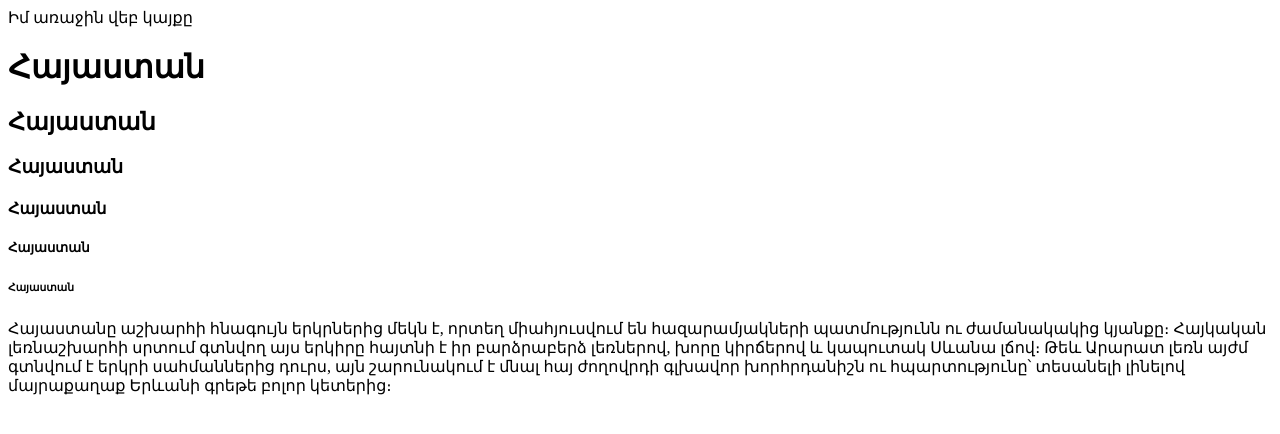
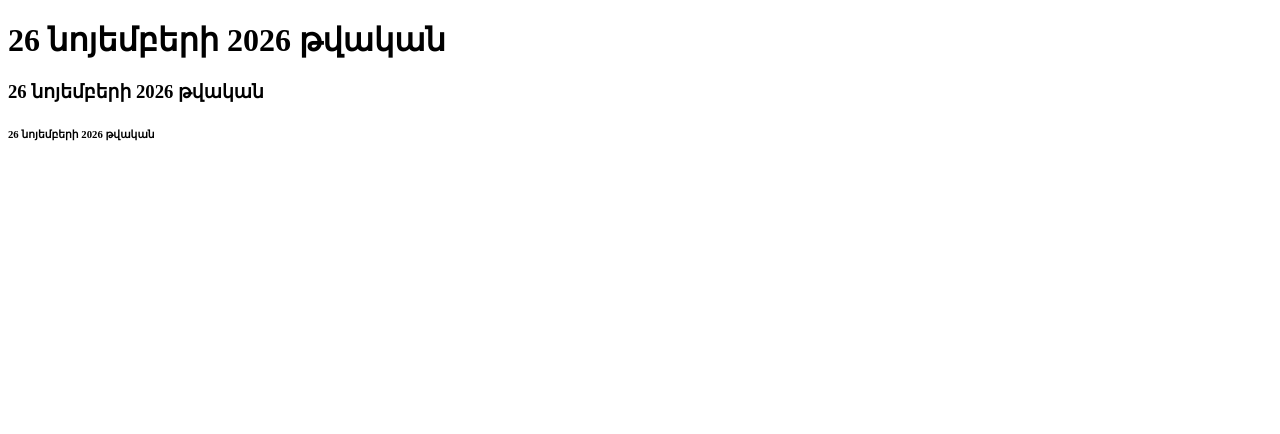
Before and after one commit to tumanyananna96-debug/project_Anun, a plain HTML site: page index.html in a window 1280 px wide. Drawn offline with Linux system fonts and the light colour scheme.

Commit message:
Update HTML structure and add content

```diff
--- a/index.html
+++ b/index.html
@@ -1,13 +1,9 @@
-<!doctype html>
+<!Doctype html>
 <html>
-  <head><tile>Իմ առաջին վեբ կայքը</tile></head>
+  <head><title>Դպրոցական առօրյա</title></head>
   <body>
-    <h1>Հայաստան</h1>
-    <h2>Հայաստան</h2>
-    <h3>Հայաստան</h3>
-    <h4>Հայաստան</h4>
-    <h5>Հայաստան</h5>
-    <h6>Հայաստան</h6>
-    <p>Հայաստանը աշխարհի հնագույն երկրներից մեկն է, որտեղ միահյուսվում են հազարամյակների պատմությունն ու ժամանակակից կյանքը։ Հայկական լեռնաշխարհի սրտում գտնվող այս երկիրը հայտնի է իր բարձրաբերձ լեռներով, խորը կիրճերով և կապուտակ Սևանա լճով։ Թեև Արարատ լեռն այժմ գտնվում է երկրի սահմաններից դուրս, այն շարունակում է մնալ հայ ժողովրդի գլխավոր խորհրդանիշն ու հպարտությունը՝ տեսանելի լինելով մայրաքաղաք Երևանի գրեթե բոլոր կետերից։</p>
+    <h1>26 նոյեմբերի 2026 թվական</h1>
+    <h3>26 նոյեմբերի 2026 թվական</h3>
+    <h6>26 նոյեմբերի 2026 թվական</h6>
   </body>
 </html>
```
